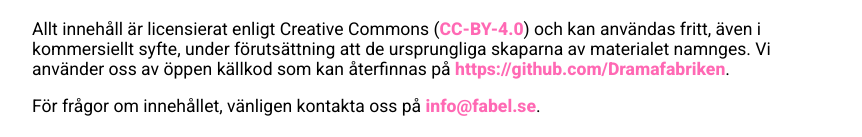
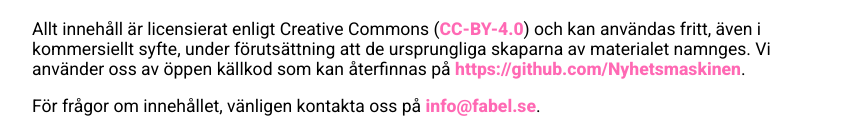
Before and after one commit to Nyhetsmaskinen/nyhetsmaskinen-client, a Vue app: page /info in a window 1280 px wide. Shown: the part 294-431 px from the top of the page, without its empty margins (208-1070 px from the left). Built offline with nearby package versions, Linux system fonts and the light colour scheme; no server answers.

Commit message:
Changed GitHub url

```diff
--- a/src/views/ViewInfo.vue
+++ b/src/views/ViewInfo.vue
@@ -15,7 +15,7 @@
       </p>
 
       <p>
-        Allt innehåll är licensierat enligt Creative Commons (<a href="https://creativecommons.org/licenses/by/4.0/deed.sv" target="_blank">CC-BY-4.0</a>) och kan användas fritt, även i kommersiellt syfte, under förutsättning att de ursprungliga skaparna av materialet namnges. Vi använder oss av öppen källkod som kan återfinnas på <a href="https://github.com/Dramafabriken" target="_blank">https://github.com/Dramafabriken</a>.
+        Allt innehåll är licensierat enligt Creative Commons (<a href="https://creativecommons.org/licenses/by/4.0/deed.sv" target="_blank">CC-BY-4.0</a>) och kan användas fritt, även i kommersiellt syfte, under förutsättning att de ursprungliga skaparna av materialet namnges. Vi använder oss av öppen källkod som kan återfinnas på <a href="https://github.com/Nyhetsmaskinen" target="_blank">https://github.com/Nyhetsmaskinen</a>.
       </p>
 
       <p>
```
